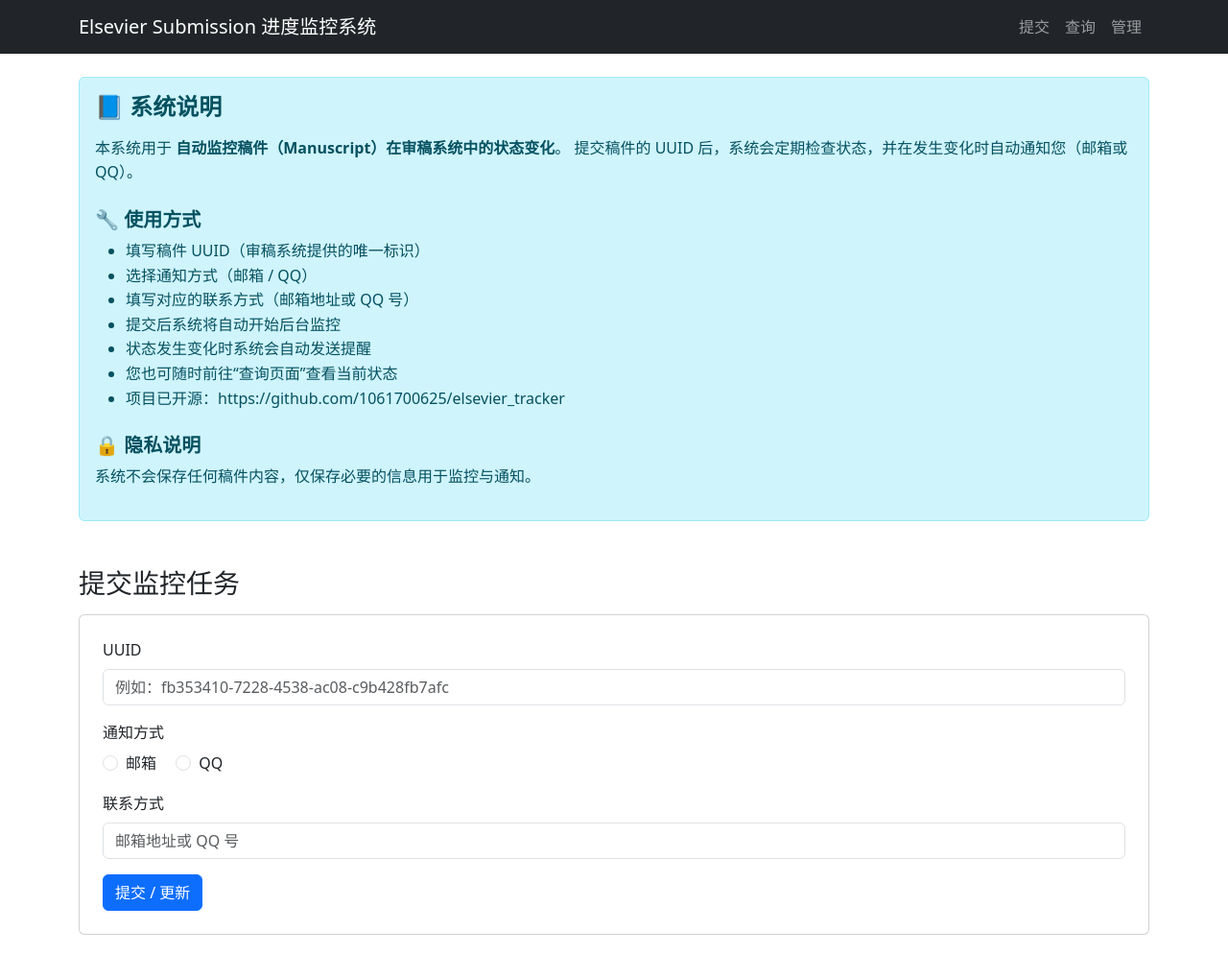
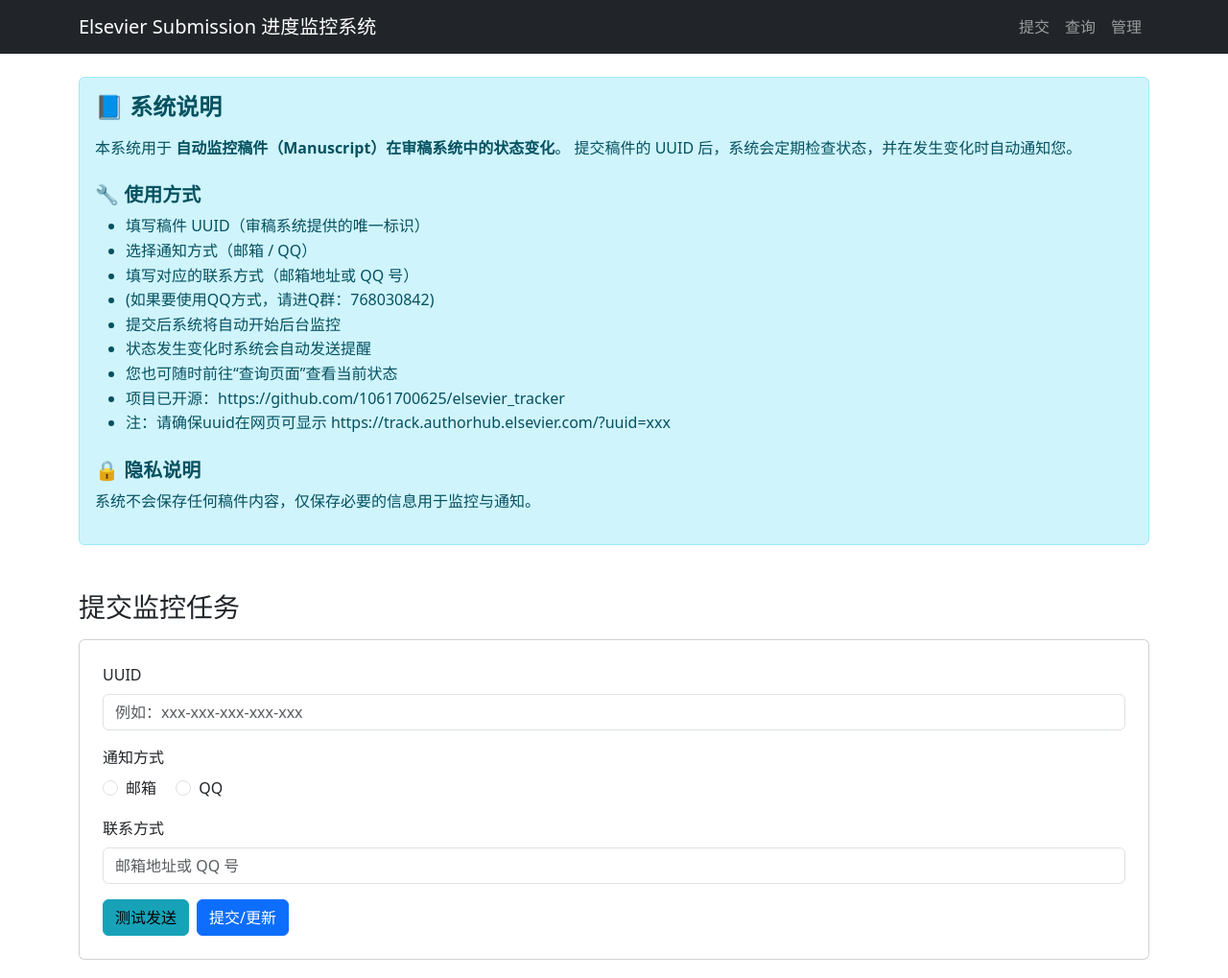
Before and after one commit to 1061700625/elsevier_tracker, a Flask app: page /submit in a window 1280 px wide. Shown: the top 1019 px of the page at 96% size. Run offline with Flask 3, Linux system fonts and the light colour scheme.

Commit message:
新增测试发送和删除通知

```diff
--- a/app.py
+++ b/app.py
@@ -16,12 +16,15 @@ from flask_sqlalchemy import SQLAlchemy
 from apscheduler.schedulers.background import BackgroundScheduler
 import yagmail
 
+# pip install flask flask_sqlalchemy requests apscheduler yagmail
+
 
 # =====================================
 # 配置
 # =====================================
 app = Flask(__name__)
 app.secret_key = "xxxx-xx-xxxx-xx-xx"  # !!!! 用于会话加密，实际部署时请更换为更复杂的密钥
+# SQLite 数据库，用于持久化任务信息
 app.config["SQLALCHEMY_DATABASE_URI"] = "sqlite:///tracker.db"
 app.config["SQLALCHEMY_TRACK_MODIFICATIONS"] = False
 db = SQLAlchemy(app)
@@ -29,6 +32,7 @@ db = SQLAlchemy(app)
 # ====== 业务配置 ======
 MAIL_USER = "xxxx@qq.com" # !!!! 替换为你的 QQ 邮箱
 MAIL_PASS = "xxxx"        # !!!! 替换为你的 QQ 邮箱授权码
+
 TRACKER_URL_TEMPLATE = (
     "https://tnlkuelk67.execute-api.us-east-1.amazonaws.com/tracker/{uuid}"
 )
@@ -47,7 +51,7 @@ STATUS_MAP = {
     11: "Revision and Reconsider",
     23: "Under Review",
     28: "Editor Invited",
-    29: "Review Complete",
+    29: "Decision in Process",
 }
 
 
@@ -132,21 +136,6 @@ def send_email(to_addr: str, subject: str, body: str):
         print(f"[通知] 邮件已发送到 {to_addr}")
     except Exception as e:
         print(f"[通知] 邮件发送失败 ({to_addr}): {e}")
-
-
-def send_notification(task, message):
-    """
-    根据通知方式发送通知：
-    - QQ：调用原来的 NOTIFY_URL
-    - 邮箱：这里简单 print，你可以替换为真实发邮件逻辑
-    """
-    if task.notify_type == "qq":
-        do_send_notification_qq(task.contact, message)
-    elif task.notify_type == "email":
-        subject = f"稿件状态更新通知 - {task.uuid}"
-        send_email(task.contact, subject, message)
-    else:
-        print(f"[通知] 未知通知方式: {task.notify_type}")
 
 
 def safe_int(value, default=0):
@@ -247,6 +236,120 @@ def process_tracker_for_task(task, do_notify=True):
 
     return tracker_data, has_changes, changes_message, None
 
+# 表单验证函数
+def validate_form_data(uuid, notify_type, contact):
+    """
+    验证任务表单数据
+    返回: (is_valid, error_message)
+    """
+    if not uuid or not notify_type or not contact:
+        return False, "请填写完整信息（uuid / 通知方式 / 联系方式）"
+
+    # 如果选邮箱，需要校验格式
+    if notify_type == "email":
+        if not is_valid_email(contact):
+            return False, "请输入正确的邮箱格式，例如 example@domain.com"
+
+    if notify_type not in ("email", "qq"):
+        return False, "通知方式非法，只能选择邮箱或 QQ"
+
+    return True, ""
+
+
+def send_notification(task, message):
+    """
+    根据通知方式发送通知：
+    - QQ：调用原来的 NOTIFY_URL
+    - 邮箱：这里简单 print，你可以替换为真实发邮件逻辑
+    """
+    if task.notify_type == "qq":
+        do_send_notification_qq(task.contact, message)
+    elif task.notify_type == "email":
+        subject = f"稿件状态更新通知 - {task.uuid}"
+        send_email(task.contact, subject, message)
+    else:
+        print(f"[通知] 未知通知方式: {task.notify_type}")
+
+def send_test_notification(task, status_report=""):
+    """
+    发送测试通知消息
+    返回: (success, message)
+    """
+    try:
+        base_message = (
+            f"📢 测试通知 - Elsevier Submission Tracker\n"
+            f"----------------------------------------\n"
+            f"✅ 通知测试成功！\n"
+            f"🔑 UUID: {task.uuid}\n"
+            f"📱 通知方式: {'邮箱' if task.notify_type == 'email' else 'QQ'}\n"
+            f"📞 联系方式: {task.contact}\n"
+            f"🕐 测试时间: {datetime.utcnow().strftime('%Y-%m-%d %H:%M:%S')} UTC\n"
+            f"----------------------------------------\n"
+        )
+        if status_report:
+            full_message = base_message + "📊 稿件状态: " + status_report
+        else:
+            full_message = base_message + "系统已配置成功，将会在稿件状态变化时自动通知您。"
+        full_message += (
+            f"\n----------------------------------------\n"
+            f"您可以在查询页面查看详细状态: \n"
+            f"{request.host_url.rstrip('/')}{url_for('query', uuid=task.uuid)}"
+        )
+
+        if task.notify_type == "qq":
+            do_send_notification_qq(task.contact, full_message)
+            return True, "✅ 测试通知已发送，请检查QQ是否收到消息"
+        elif task.notify_type == "email":
+            subject = f"测试通知 - Elsevier Submission Tracker - {task.uuid}"
+            send_email(task.contact, subject, full_message)
+            return True, "✅ 测试通知已发送，请检查邮箱是否收到消息"
+        else:
+            return False, "❌ 未知通知方式"
+    except Exception as e:
+        return False, f"❌ 发送测试通知失败: {str(e)}"
+
+def send_delete_notification(uuid, notify_type, contact, delete_by, delete_reason):
+    """
+    发送删除通知给用户
+    """
+    try:
+        if delete_by == 'admin':
+            message = (
+                f"⚠️ 监控任务已被管理员删除 - Elsevier Submission Tracker\n"
+                f"----------------------------------------\n"
+                f"❌ 您的稿件监控任务已被管理员删除。\n"
+                f"🔑 UUID: {uuid}\n"
+                f"🗑️ 删除时间: {datetime.utcnow().strftime('%Y-%m-%d %H:%M:%S')} UTC\n"
+                f"📝 删除理由: {delete_reason}\n"
+                f"----------------------------------------\n"
+                f"如果您对此有疑问，请联系系统管理员。\n"
+                f"您可以在提交页面重新提交该稿件的监控任务。\n"
+            )
+        else:  # 用户自行删除
+            message = (
+                f"✅ 监控任务已取消 - Elsevier Submission Tracker\n"
+                f"----------------------------------------\n"
+                f"您已成功取消对稿件的监控。\n"
+                f"🔑 UUID: {uuid}\n"
+                f"🗑️ 删除时间: {datetime.utcnow().strftime('%Y-%m-%d %H:%M:%S')} UTC\n"
+                f"----------------------------------------\n"
+                f"如果您需要重新监控此稿件，请在提交页面重新提交。\n"
+            )
+
+        if notify_type == "qq":
+            do_send_notification_qq(contact, message)
+            print(f"[删除通知] QQ 删除通知已发送 -> {contact}")
+        elif notify_type == "email":
+            subject = f"监控任务已删除 - Elsevier Submission Tracker - {uuid}"
+            send_email(contact, subject, message)
+            print(f"[删除通知] 邮箱删除通知已发送 -> {contact}")
+        else:
+            print(f"[删除通知] 未知通知方式: {notify_type}")
+    except Exception as e:
+        print(f"[删除通知] 发送删除通知失败 ({uuid}): {e}")
+
+
+
 
 # =====================================
 # 后台定时任务
@@ -309,28 +412,19 @@ def submit():
         notify_type = request.form.get("notify_type", "").strip()
         contact = request.form.get("contact", "").strip()
 
-        if not uuid or not notify_type or not contact:
-            flash("请填写完整信息（uuid / 通知方式 / 联系方式）", "danger")
-            return redirect(url_for("submit"))
-
-        # 如果选邮箱，需要校验格式
-        if notify_type == "email":
-            if not is_valid_email(contact):
-                flash("请输入正确的邮箱格式，例如 example@domain.com", "danger")
-                return redirect(url_for("submit"))
-
-        if notify_type not in ("email", "qq"):
-            flash("通知方式非法，只能选择邮箱或 QQ", "danger")
+        is_valid, error_msg = validate_form_data(uuid, notify_type, contact)
+        if not is_valid:
+            flash(error_msg, "danger")
             return redirect(url_for("submit"))
 
         task = TrackerTask.query.filter_by(uuid=uuid).first()
         if task:
-            # 更新已有记录
+            # 更新记录
             task.notify_type = notify_type
             task.contact = contact
             flash("已更新该 uuid 的通知配置", "success")
         else:
-            # 新建
+            # 新建记录
             task = TrackerTask(
                 uuid=uuid,
                 notify_type=notify_type,
@@ -343,6 +437,35 @@ def submit():
         return redirect(url_for("query", uuid=uuid))
 
     return render_template("submit.html")
+
+
+@app.route("/test_notify", methods=["POST"])
+def test_notify():
+    """测试通知功能：立即发送一条测试消息给用户"""
+    uuid = request.form.get("uuid", "").strip()
+    notify_type = request.form.get("notify_type", "").strip()
+    contact = request.form.get("contact", "").strip()
+
+    is_valid, error_msg = validate_form_data(uuid, notify_type, contact)
+    if not is_valid:
+        flash(error_msg, "danger")
+        return redirect(url_for("submit"))
+
+    task = TrackerTask(
+        uuid=uuid,
+        notify_type=notify_type,
+        contact=contact,
+    )
+    tracker_data = fetch_tracker_data(task.uuid)
+    if tracker_data:
+        status = tracker_data.get("Status")
+        status_report = STATUS_MAP.get(status, status)
+    else:
+        status_report = "获取远程数据失败"
+    success, message = send_test_notification(task, status_report)
+    flash(message, "danger")
+
+    return redirect(url_for("submit"))
 
 
 @app.route("/query", methods=["GET", "POST"])
@@ -394,11 +517,17 @@ def delete(uuid):
     if not task:
         flash("要删除的任务不存在。", "warning")
         return redirect(url_for("query"))
-
+    # 删除任务
     db.session.delete(task)
     db.session.commit()
-    flash(f"已删除 uuid = {uuid} 的监控任务。", "success")
-    return redirect(url_for("submit"))
+    # 获取删除理由和删除来源
+    delete_reason = request.form.get("delete_reason", "").strip()
+    delete_by = request.form.get("delete_by", "user")
+    send_delete_notification(uuid, task.notify_type, task.contact, delete_by, delete_reason)
+    flash(f"已删除 uuid = {uuid} 的监控任务。" + (f"已发送删除通知。" if delete_reason else ""), "success")
+
+    if delete_by == 'admin': return redirect(url_for("admin"))
+    else: return redirect(url_for("submit"))
 
 
 # =====================================
@@ -455,6 +584,6 @@ if __name__ == "__main__":
     # 先启动调度器，再启动 Flask
     scheduler.start()
     try:
-        app.run(host="0.0.0.0", port=5000, debug=True)
+        app.run(host="0.0.0.0", port=8081, debug=True)
     finally:
         scheduler.shutdown()
--- a/templates/base.html
+++ b/templates/base.html
@@ -9,6 +9,16 @@
       rel="stylesheet"
       href="https://cdn.jsdelivr.net/npm/bootstrap@5.3.3/dist/css/bootstrap.min.css"
     />
+    <style>
+      .btn-info {
+        background-color: #17a2b8;
+        border-color: #17a2b8;
+      }
+      .btn-info:hover {
+        background-color: #138496;
+        border-color: #117a8b;
+      }
+    </style>
   </head>
   <body>
     <nav class="navbar navbar-expand-lg navbar-dark bg-dark mb-4">
--- a/templates/query.html
+++ b/templates/query.html
@@ -26,6 +26,7 @@
         <span>当前任务配置</span>
         <!-- 右上角也可以放删除按钮 -->
         <form method="post" action="{{ url_for('delete', uuid=task.uuid) }}" onsubmit="return confirm('确认删除这个监控任务吗？');">
+          <input type="hidden" name="delete_by" value="user">
           <button type="submit" class="btn btn-sm btn-danger">
             删除任务
           </button>
--- a/templates/submit.html
+++ b/templates/submit.html
@@ -11,7 +11,7 @@
       <h4 class="fw-bold mb-3">📘 系统说明</h4>
       <p>
         本系统用于 <strong>自动监控稿件（Manuscript）在审稿系统中的状态变化</strong>。
-        提交稿件的 UUID 后，系统会定期检查状态，并在发生变化时自动通知您（邮箱或 QQ）。
+        提交稿件的 UUID 后，系统会定期检查状态，并在发生变化时自动通知您。
       </p>
 
       <h5 class="fw-bold mt-4">🔧 使用方式</h5>
@@ -19,10 +19,12 @@
         <li>填写稿件 UUID（审稿系统提供的唯一标识）</li>
         <li>选择通知方式（邮箱 / QQ）</li>
         <li>填写对应的联系方式（邮箱地址或 QQ 号）</li>
+        <li>(如果要使用QQ方式，请进Q群：768030842)</li>
         <li>提交后系统将自动开始后台监控</li>
         <li>状态发生变化时系统会自动发送提醒</li>
         <li>您也可随时前往“查询页面”查看当前状态</li>
         <li>项目已开源：https://github.com/1061700625/elsevier_tracker</li>
+        <li>注：请确保uuid在网页可显示 https://track.authorhub.elsevier.com/?uuid=xxx</li>
       </ul>
 
       <h5 class="fw-bold mt-4">🔒 隐私说明</h5>
@@ -47,7 +49,7 @@
             class="form-control"
             id="uuid"
             name="uuid"
-            placeholder="例如：fb353410-7228-4538-ac08-c9b428fb7afc"
+            placeholder="例如：xxx-xxx-xxx-xxx-xxx"
             required
           />
         </div>
@@ -90,7 +92,16 @@
           />
         </div>
 
-        <button type="submit" class="btn btn-primary">提交 / 更新</button>
+        <div class="d-flex gap-2">
+          <button type="button" id="testBtn" class="btn btn-info">测试发送</button>
+          <button type="submit" class="btn btn-primary">提交/更新</button>
+        </div>
+      </form>
+      <!-- 测试通知的隐藏表单 -->
+      <form id="testForm" method="post" action="{{ url_for('test_notify') }}" style="display: none;">
+        <input type="hidden" name="uuid" id="test_uuid">
+        <input type="hidden" name="notify_type" id="test_notify_type">
+        <input type="hidden" name="contact" id="test_contact">
       </form>
     </div>
 
@@ -105,4 +116,33 @@
     </div>
   </div>
 </div>
+
+<script>
+document.addEventListener('DOMContentLoaded', function() {
+  const testBtn = document.getElementById('testBtn');
+  const testForm = document.getElementById('testForm');
+
+  testBtn.addEventListener('click', function(e) {
+    e.preventDefault();
+    // 获取表单数据
+    const uuid = document.getElementById('uuid').value;
+    const notifyType = document.querySelector('input[name="notify_type"]:checked');
+    const contact = document.getElementById('contact').value;
+
+    if (!uuid) {alert('请填写 UUID');return;}
+    if (!notifyType) {alert('请选择通知方式');return;}
+    if (!contact) {alert('请填写联系方式');return;}
+    // 确认是否要发送测试
+    if (confirm('是否要发送测试通知？系统将立即发送一条测试消息到您指定的邮箱或QQ。')) {
+      // 填充测试表单
+      document.getElementById('test_uuid').value = uuid;
+      document.getElementById('test_notify_type').value = notifyType.value;
+      document.getElementById('test_contact').value = contact;
+
+      // 提交测试表单
+      testForm.submit();
+    }
+  });
+});
+</script>
 {% endblock %}
```
Also changed, not shown: templates/admin.html (+73 -1 lines).
